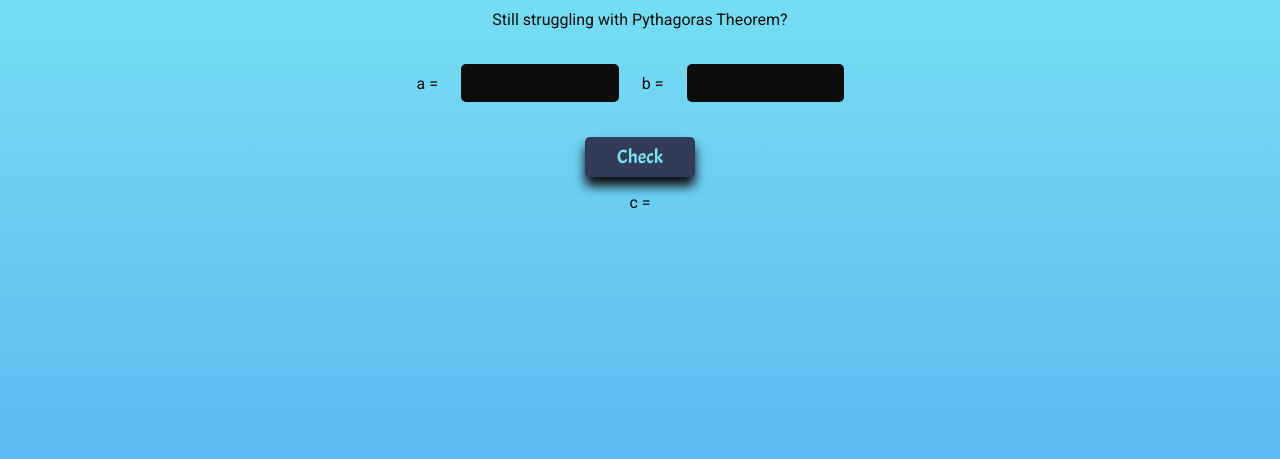
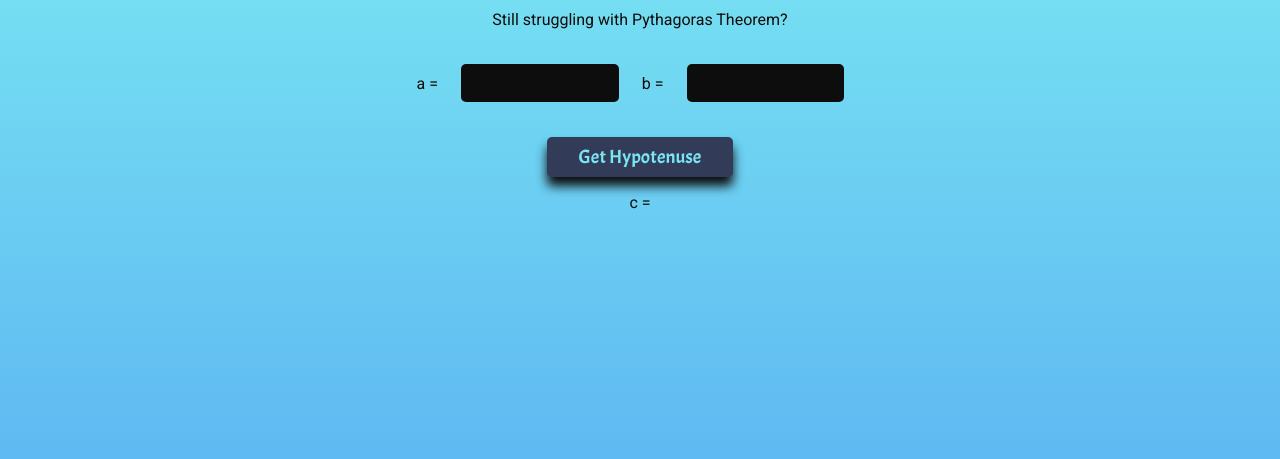
Before and after one commit to samflab/triangles, a plain HTML site: page index.html in a window 1280 px wide. Both pictures are taken after a click on the button "Hypotenuse Check". Shown: the part 341-800 px from the top of the page. Drawn offline with Linux system fonts and the light colour scheme.

Commit message:
Update index.html

```diff
--- a/index.html
+++ b/index.html
@@ -56,7 +56,7 @@
 
       <label>a =</label> <input type="number" id="base" /> <label>b =</label>
       <input type="number" id="perpendicular" /><br />
-      <button id="get-hypotenuse-btn">Check</button>
+      <button id="get-hypotenuse-btn">Get Hypotenuse</button>
       <div>
         <div id="hypotenuse-result">c =</div>
       </div>
```
